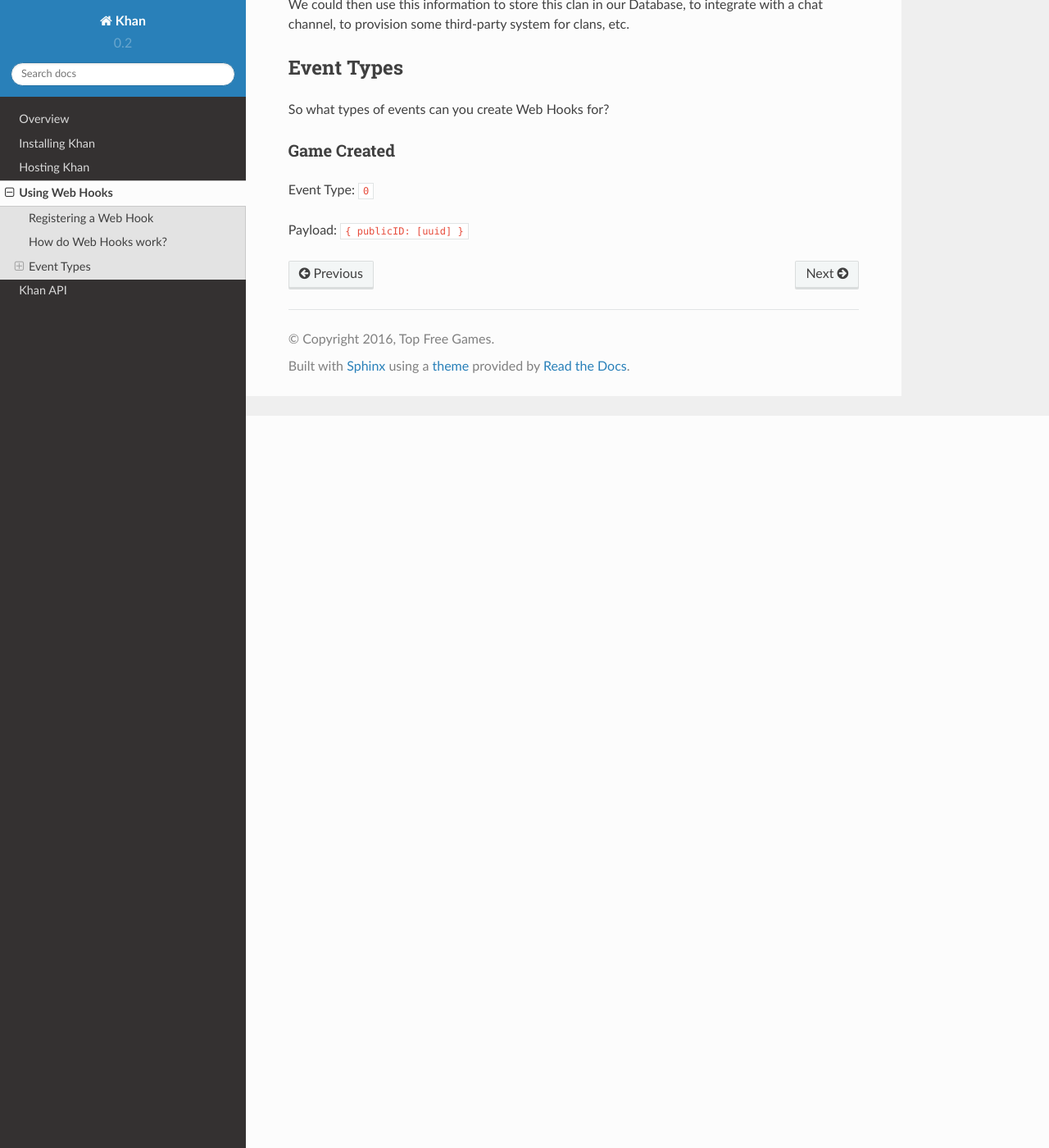
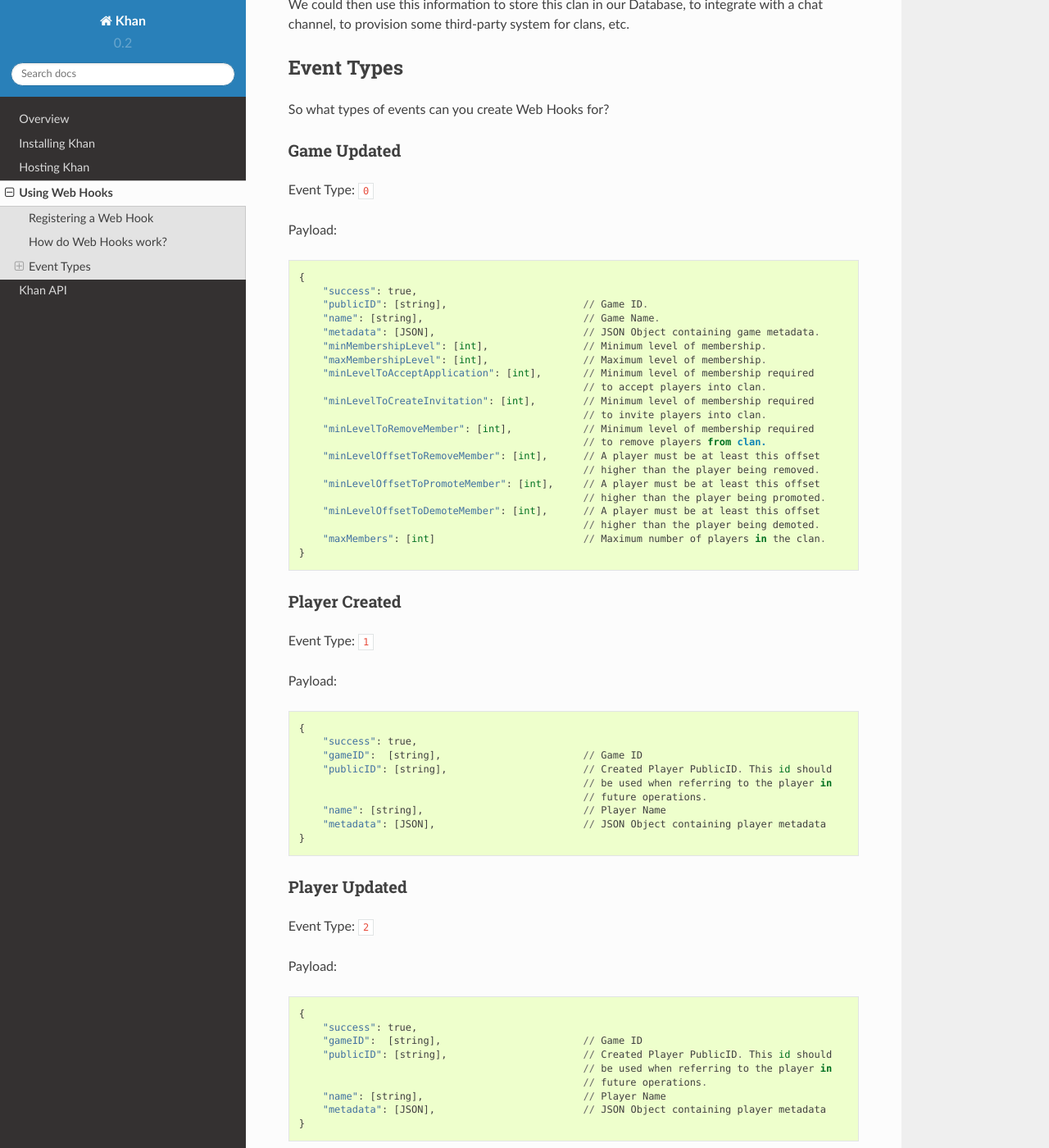
Before and after one commit to topfreegames/khan, a Sphinx documentation site: the page built from docs/using_webhooks.md, in a window 1280 px wide and 1400 px high, scrolled down 893 px. Shown: the whole window at 82% size. Built offline with Sphinx 7.4.7 and the Read the Docs theme 2.0.0, drawn with Linux system fonts in a browser that asks for light colours.

Commit message:
Webhook docs

```diff
--- a/docs/using_webhooks.md
+++ b/docs/using_webhooks.md
@@ -29,10 +29,62 @@ We could then use this information to store this clan in our Database, to integr
 
 So what types of events can you create Web Hooks for?
 
-### Game Created
+### Game Updated
 
 Event Type: `0`
 
-Payload: `{
-    publicID: [uuid]
-}`
+Payload:
+
+    {
+        "success": true,
+        "publicID": [string],                       // Game ID.
+        "name": [string],                           // Game Name.
+        "metadata": [JSON],                         // JSON Object containing game metadata.
+        "minMembershipLevel": [int],                // Minimum level of membership.
+        "maxMembershipLevel": [int],                // Maximum level of membership.
+        "minLevelToAcceptApplication": [int],       // Minimum level of membership required
+                                                    // to accept players into clan.
+        "minLevelToCreateInvitation": [int],        // Minimum level of membership required
+                                                    // to invite players into clan.
+        "minLevelToRemoveMember": [int],            // Minimum level of membership required
+                                                    // to remove players from clan.
+        "minLevelOffsetToRemoveMember": [int],      // A player must be at least this offset
+                                                    // higher than the player being removed.
+        "minLevelOffsetToPromoteMember": [int],     // A player must be at least this offset
+                                                    // higher than the player being promoted.
+        "minLevelOffsetToDemoteMember": [int],      // A player must be at least this offset
+                                                    // higher than the player being demoted.
+        "maxMembers": [int]                         // Maximum number of players in the clan.
+    }
+
+### Player Created
+
+Event Type: `1`
+
+Payload:
+
+    {
+        "success": true,
+        "gameID":  [string],                        // Game ID
+        "publicID": [string],                       // Created Player PublicID. This id should
+                                                    // be used when referring to the player in
+                                                    // future operations.
+        "name": [string],                           // Player Name
+        "metadata": [JSON],                         // JSON Object containing player metadata
+    }
+
+### Player Updated
+
+Event Type: `2`
+
+Payload:
+
+    {
+        "success": true,
+        "gameID":  [string],                        // Game ID
+        "publicID": [string],                       // Created Player PublicID. This id should
+                                                    // be used when referring to the player in
+                                                    // future operations.
+        "name": [string],                           // Player Name
+        "metadata": [JSON],                         // JSON Object containing player metadata
+    }
```
Also changed, not shown: 2 other files.
